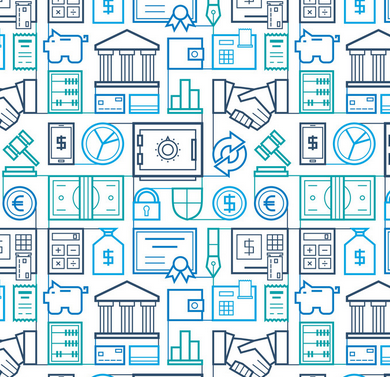
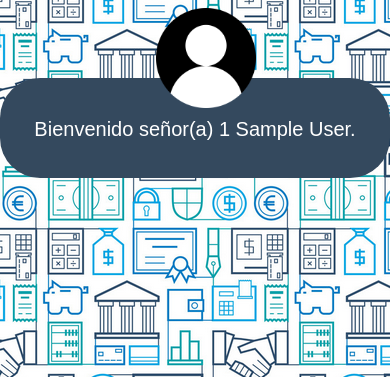
Before and after one commit to jddma/Banco_pw, a PHP site: page /panel/ in a window 390 px wide. Shown: the part 100-477 px from the top of the page. Run offline with PHP 8.4, Linux system fonts and the light colour scheme; the visitor is signed in with stand-in values (Sample User, id 1); some libraries are stand-ins or nearby versions.

Commit message:
Panel con responsive

```diff
--- a/css/styles_panel.css
+++ b/css/styles_panel.css
@@ -73,6 +73,39 @@ input[type = "button"]{
     cursor: pointer;
 }
 
+h2{
+    margin-left: 10px;
+}
+
+img.logo-header{
+    height: auto;
+    width: 60px;
+    float: left;
+    margin-top: 20px;
+}
+
+img.user-logo{
+    float: left;
+    width: 100px;
+    margin-left: 30px;
+    margin-top: -23px;
+}
+
+.usuario{
+    height: 50px;
+    width: 100%;
+    margin-top: 60px;
+    border-radius: 40px;
+    background-color: #34495e;
+}
+
+p{
+    margin-left: 150px;
+    padding-top: 10px;
+    font-size: 25px;
+    color: white;
+}
+
 @media screen and (max-width:800px){
     .show-menu-btn, .hide-menu-btn{
         display: block;
@@ -105,29 +138,25 @@ input[type = "button"]{
         right: 0;
 
     }
+
+    .usuario{
+        margin-top: 20%;
+        margin-left: 0;
+        height: 100px
+    }
+
+    img.user-logo{
+        float: left;
+        width: 100px;
+        margin-left: 40%;
+        margin-top: -18%;
+    }
+
+    p{
+        padding-top: 40px;
+        margin-left: 25px;
+        margin-right: 25px;
+        font-size: 20px;
+        text-align: center;
+    }
 }
-
-h2{
-    margin-left: 10px;
-}
-
-img{
-    height: auto;
-    width: 60px;
-    float: left;
-    margin-top: 20px;
-}
-
-/*img.user-logo{
-    margin-left: 30px;
-    margin-right: 15px;
-    height: 5%;
-    width: 5%;
-}
-
-.usuario{
-    height: 10%;
-    width: 100%;
-    margin-top: 20px;
-    background-color: black;
-}*/
--- a/panel/index.php
+++ b/panel/index.php
@@ -24,7 +24,7 @@
     </head>
     <body>
         <div class="header">
-            <a><img src="../img/logo_panel.png" alt=""></a>
+            <a><img class="logo-header" src="../img/logo_panel.png" alt=""></a>
             <h2 class="logo">Mi Banco</h2>
             <input type="checkbox" id="chk">
             <label for="chk" class="show-menu-btn">
@@ -41,8 +41,8 @@
         </div>
         <div class="content">
             <div class="usuario">
-                <!--<img src="../img/user_logo.png" alt="Usuario_Logo" class="user-logo">
-                <p>?php echo "Bienvenido señor(a) ". $_SESSION["apellidos"]. " ". $_SESSION["nombres"]?></p>-->
+                <img src="../img/user_logo.png" alt="Usuario_Logo" class="user-logo">
+                <p><?php echo "Bienvenido señor(a) ". $_SESSION["apellidos"]. " ". $_SESSION["nombres"]. "."?></p>
             </div>
         </div>
     </body>
```
Also changed, not shown: 1 other file.
